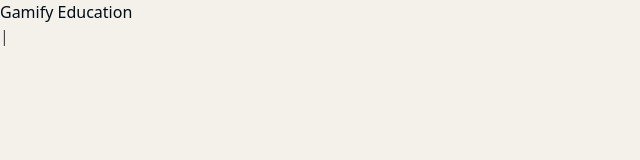
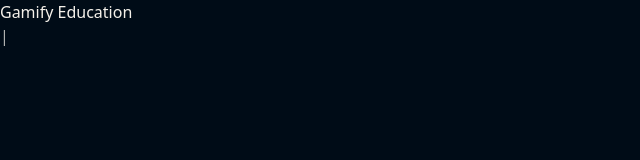
Before and after one commit to azkadoo/tailwind-experiments, a website: page index.html in a window 1280 px wide. Shown: the whole page, without its empty margins (0-640 px from the left). Drawn offline with Linux system fonts and the light colour scheme.

Commit message:
feat: personal web

```diff
--- a/style.css
+++ b/style.css
@@ -2,6 +2,6 @@
 
 @layer base {
   html {
-    @apply bg-[#f4f1ea] text-[#000c17];
+    @apply text-[#f4f1ea] bg-[#000c17];
   }
 }
```
Also changed, not shown: index.html (+1 -0 lines), dist/global.css, img/JurKos.png (added), img/SeHal.png (added), img/azka.jpg (added), img/default.jpg (added), img/lenka.jpg (added).
